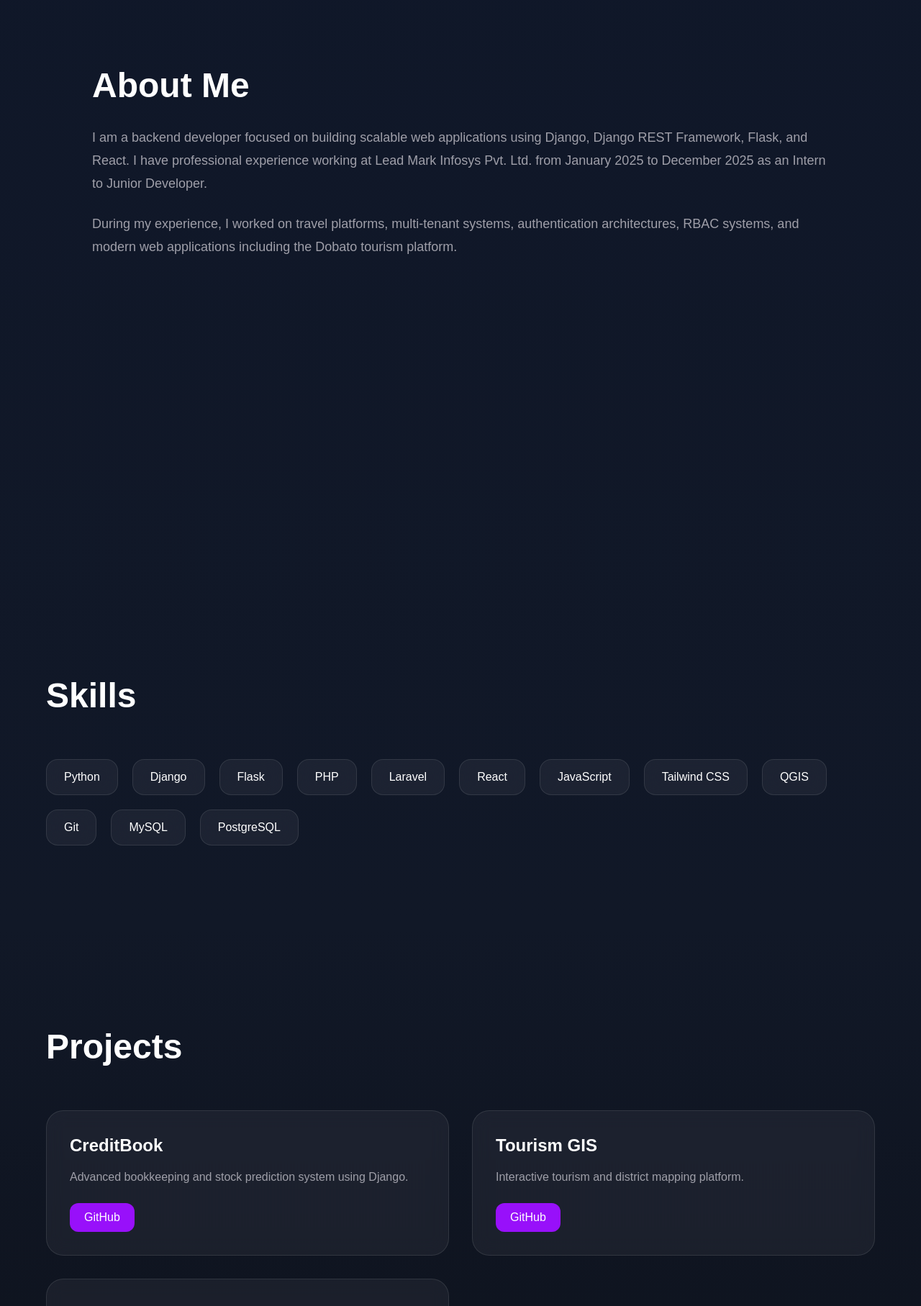
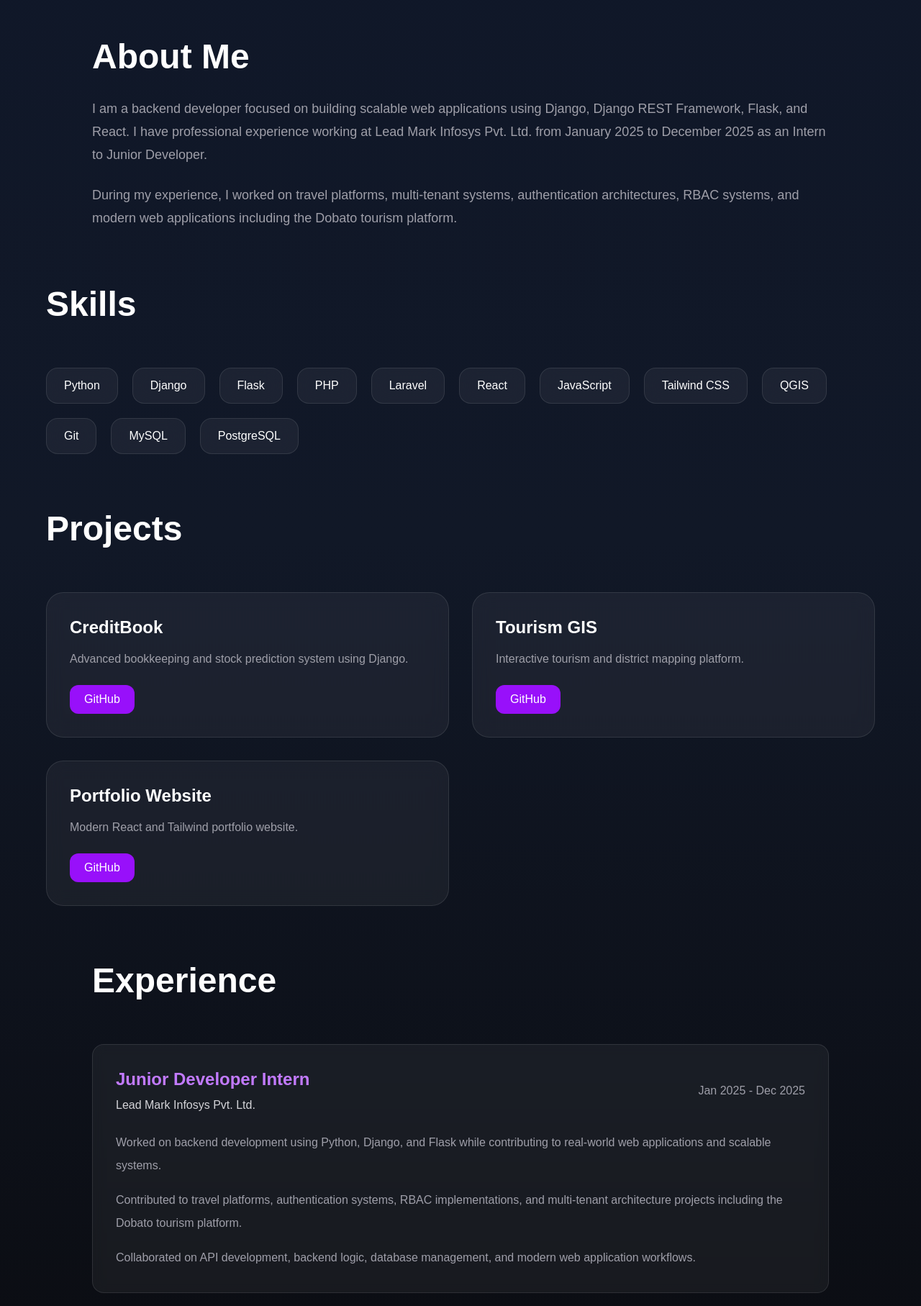
Before and after one commit to marasinianjali/anjali-portfolio, a React (Vite) app: page / in a window 1280 px wide. Shown: the part 785-2600 px from the top of the page at 72% size. Built offline with nearby package versions, Linux system fonts and the light colour scheme.

Commit message:
added spaces

```diff
--- a/src/components/About.jsx
+++ b/src/components/About.jsx
@@ -2,7 +2,7 @@ function About() {
   return (
     <section
       id="about"
-      className="min-h-screen px-6 md:px-12 py-20 text-white"
+      className="px-6 md:px-12 py-10 text-white"
     >
       <div className="max-w-5xl mx-auto">
 
--- a/src/components/Experience.jsx
+++ b/src/components/Experience.jsx
@@ -4,7 +4,7 @@ function Experience() {
   return (
     <section
       id="experience"
-      className="min-h-screen px-6 md:px-12 py-20 text-white"
+      className=" px-6 md:px-12 py-10 text-white"
     >
       <div className="max-w-5xl mx-auto">
 
--- a/src/components/Projects.jsx
+++ b/src/components/Projects.jsx
@@ -25,7 +25,7 @@ function Projects() {
   },
 ];
   return (
-    <section id="projects" className="py-32 px-10">
+    <section id="projects" className="py-10 px-10">
 
        <motion.div
         className="max-w-6xl mx-auto"
--- a/src/components/Skills.jsx
+++ b/src/components/Skills.jsx
@@ -18,7 +18,7 @@ function Skills() {
   ];
 
   return (
-    <section id="skills" className="py-32 px-10">
+    <section id="skills" className="py-10 px-10">
 
       <motion.div
         className="max-w-6xl mx-auto"
```
